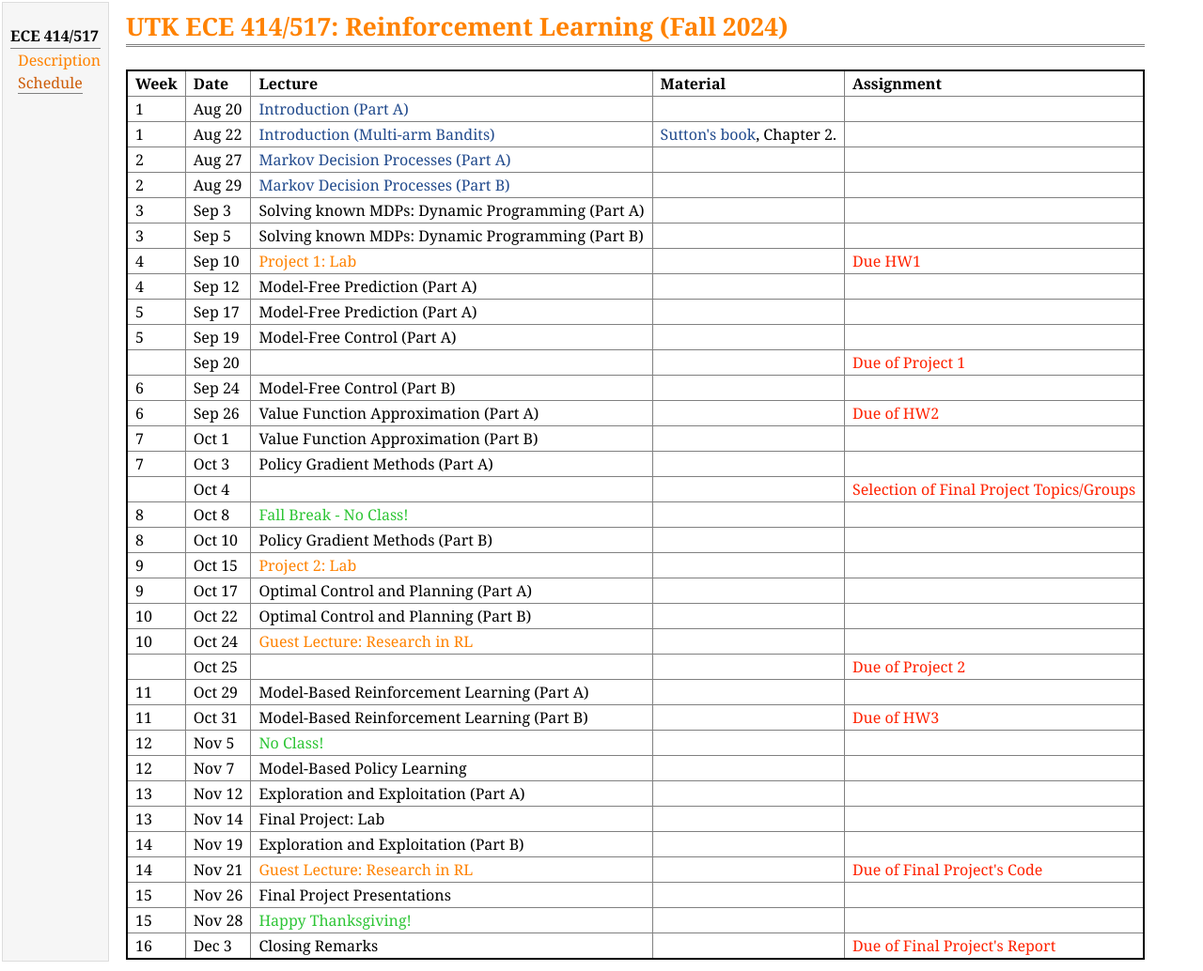
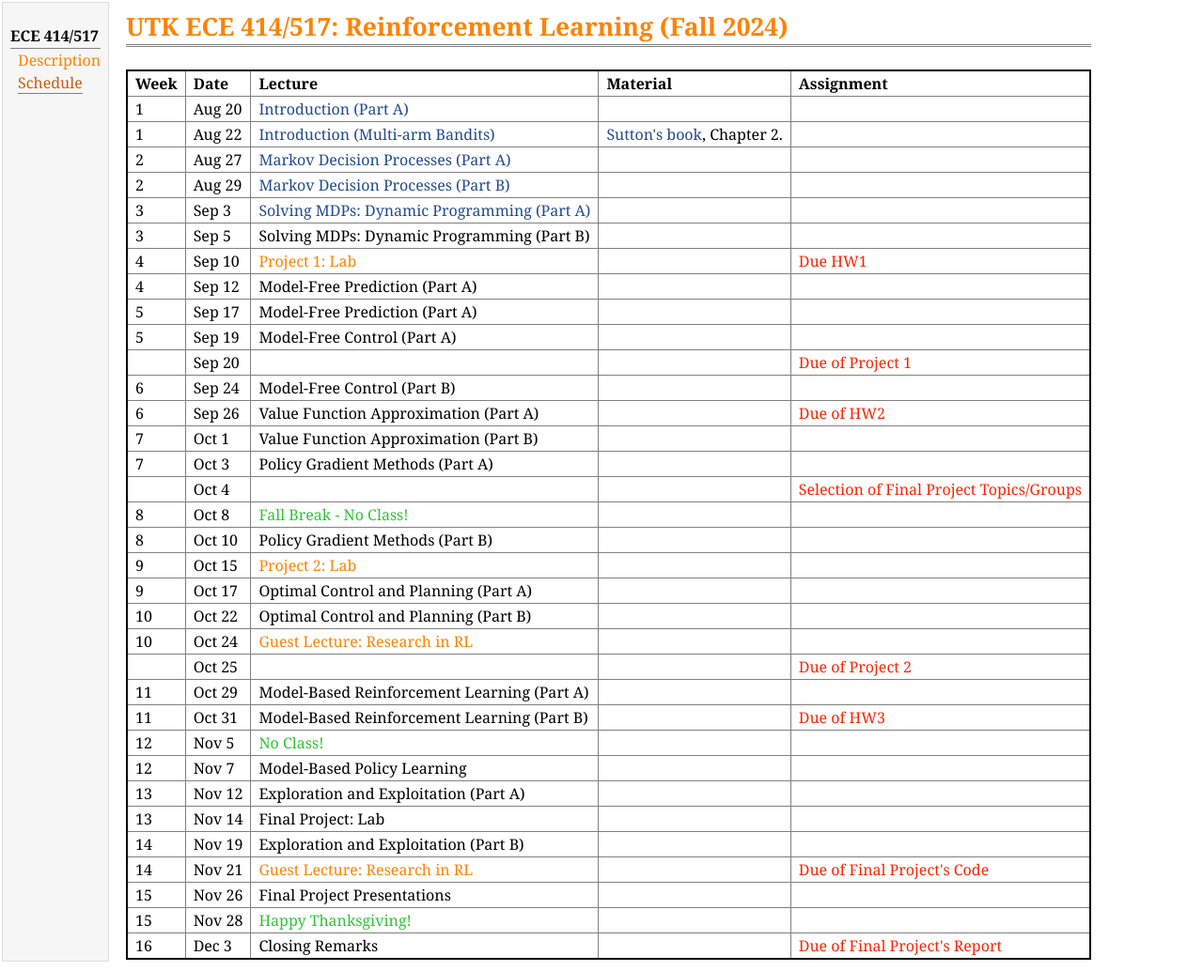
Before and after one commit to lnnx2006/lnnx2006.github.io, a Jekyll site: the page teaching/ece517_fall24/schedule.html, which Jekyll copies as it is, in a window 1280 px wide. Shown: the whole page at 94% size. Built offline with Jekyll 4.4.1, drawn with Linux system fonts in a browser that asks for light colours.

Commit message:
added slide5

```diff
--- a/teaching/ece517_fall24/schedule.html
+++ b/teaching/ece517_fall24/schedule.html
@@ -85,14 +85,17 @@
                     <tr class="r6">
                         <td class="c1">3</td>
                         <td class="c1">Sep 3 </td>
-                        <td class="c2">Solving known MDPs: Dynamic Programming (Part A)</td>
+                        <td class="c2"><a
+                                href="https://drive.google.com/file/d/10br4BmYBe9DiuVbviyH0utuGZllJfYQg">Solving MDPs:
+                                Dynamic Programming (Part A)</a>
+                        </td>
                         <td class="c3"> </td>
                         <td class="c4"> </td>
                     </tr>
                     <tr class="r7">
                         <td class="c1">3</td>
                         <td class="c1">Sep 5 </td>
-                        <td class="c2">Solving known MDPs: Dynamic Programming (Part B)</td>
+                        <td class="c2">Solving MDPs: Dynamic Programming (Part B)</td>
                         <td class="c3"> </td>
                         <td class="c4"> </td>
                     </tr>
```
